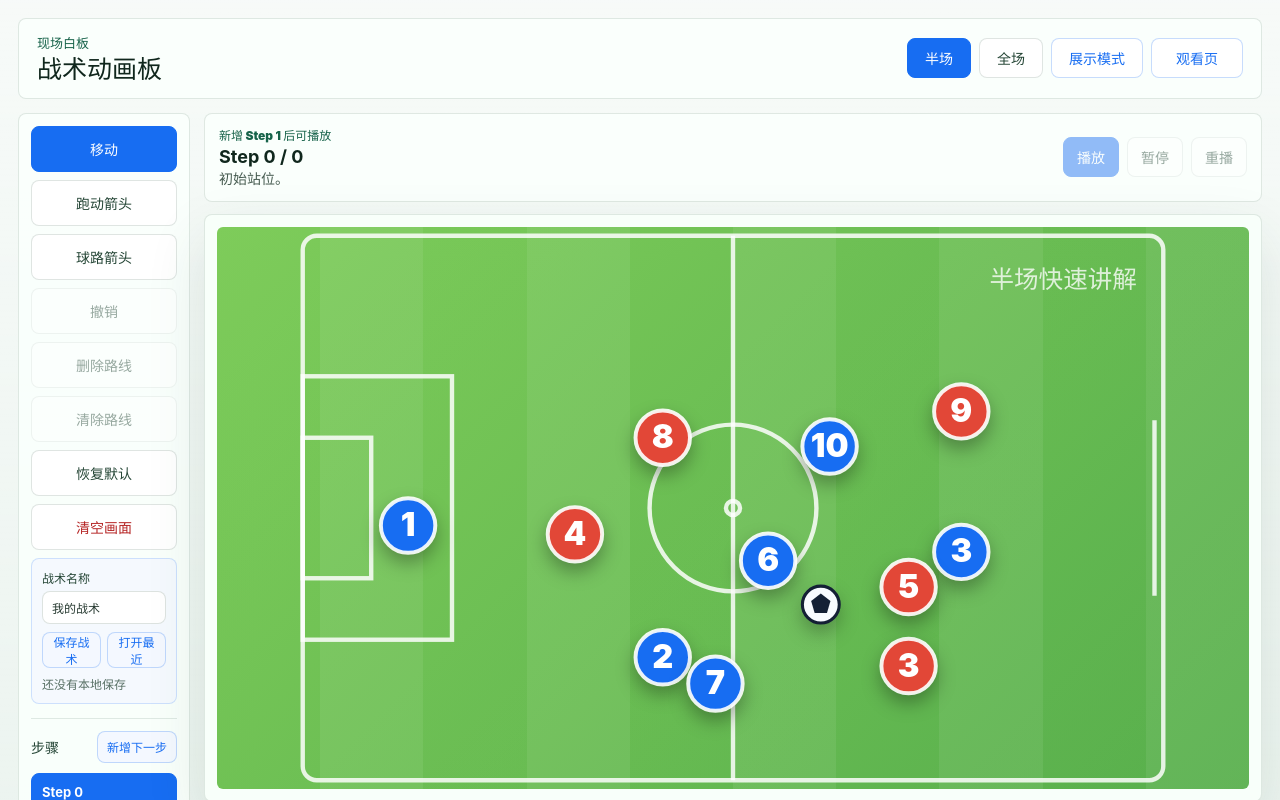
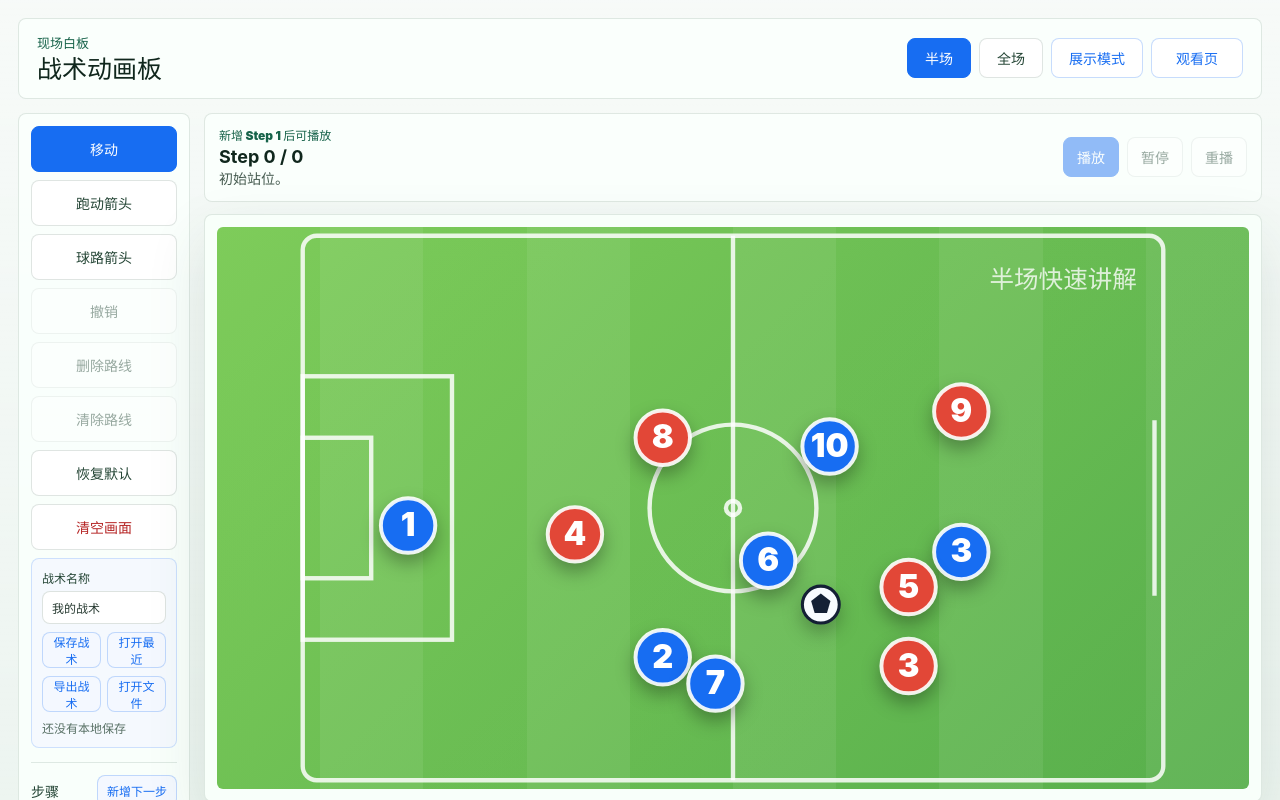
Before and after one commit to binsun0501-dot/tactical-animation-board, a React (Vite) app: page / in a window 1280 px wide. Shown: the top 800 px of the page. Built offline with nearby package versions, Linux system fonts and the light colour scheme.

Commit message:
milestone-3: add json export and import

```diff
--- a/src/App.jsx
+++ b/src/App.jsx
@@ -11,12 +11,14 @@ import {
   createBoardStateFromStep,
   resolvePlaybackFrame,
 } from "./utils/playback.js";
+import { downloadTextFile } from "./utils/downloadFile.js";
 import {
   createNewTacticMeta,
   createTacticDocument,
   documentToAppState,
   getSavedTacticSummary,
   loadSavedTacticDocument,
+  sanitizeTitleForFilename,
   saveTacticDocument,
 } from "./utils/tacticPersistence.js";
 
@@ -308,6 +310,18 @@ export default function App() {
     }
   }
 
+  function createCurrentTacticDocument(metaOverrides = {}) {
+    return createTacticDocument({
+      steps,
+      activeStepId,
+      fieldView,
+      tacticMeta: {
+        ...tacticMeta,
+        ...metaOverrides,
+      },
+    });
+  }
+
   function loadRecentTactic() {
     try {
       const document = loadSavedTacticDocument();
@@ -320,6 +334,36 @@ export default function App() {
       setSavedSummary(getSavedTacticSummary());
     } catch (error) {
       setSaveStatus(error.message || "打开失败，请检查保存数据");
+    }
+  }
+
+  function exportTacticJson() {
+    try {
+      const document = createCurrentTacticDocument({
+        updatedAt: new Date().toISOString(),
+      });
+      const content = JSON.stringify(document, null, 2);
+      const fileName = `${sanitizeTitleForFilename(document.tactic.title)}.json`;
+      downloadTextFile({
+        content,
+        fileName,
+        type: "application/json;charset=utf-8",
+      });
+      window.__tacticalBoardLastJsonExport = content;
+      setSaveStatus("已导出战术文件");
+    } catch (error) {
+      setSaveStatus(error.message || "导出失败，请重试");
+    }
+  }
+
+  async function importTacticJson(file) {
+    try {
+      const content = await file.text();
+      const appState = documentToAppState(content);
+      applyTacticState(appState, "已打开战术文件");
+      setSavedSummary(getSavedTacticSummary());
+    } catch (error) {
+      setSaveStatus(error.message || "打开失败，请检查战术文件");
     }
   }
 
@@ -567,6 +611,8 @@ export default function App() {
               onTitleChange={updateTacticTitle}
               onSave={saveCurrentTactic}
               onLoadSaved={loadRecentTactic}
+              onExportJson={exportTacticJson}
+              onImportJson={importTacticJson}
               savedSummary={savedSummary}
               status={saveStatus}
               disabled={editingDisabled}
--- a/src/components/SavePanel.jsx
+++ b/src/components/SavePanel.jsx
@@ -1,12 +1,31 @@
+import { useRef } from "react";
+
 export function SavePanel({
   tacticTitle,
   onTitleChange,
   onSave,
   onLoadSaved,
+  onExportJson,
+  onImportJson,
   savedSummary,
   status,
   disabled,
 }) {
+  const fileInputRef = useRef(null);
+
+  function openFilePicker() {
+    fileInputRef.current?.click();
+  }
+
+  function handleFileChange(event) {
+    const [file] = event.target.files;
+    if (file) {
+      onImportJson(file);
+    }
+
+    event.target.value = "";
+  }
+
   return (
     <section className="save-panel" aria-label="保存战术">
       <label className="tactic-title-field">
@@ -36,6 +55,37 @@ export function SavePanel({
         </button>
       </div>
 
+      <div className="save-actions">
+        <button
+          className="small-button"
+          type="button"
+          data-testid="export-json"
+          onClick={onExportJson}
+          disabled={disabled}
+        >
+          导出战术
+        </button>
+        <button
+          className="small-button"
+          type="button"
+          data-testid="import-json"
+          onClick={openFilePicker}
+          disabled={disabled}
+        >
+          打开文件
+        </button>
+      </div>
+
+      <input
+        ref={fileInputRef}
+        className="file-input"
+        data-testid="import-json-file"
+        type="file"
+        accept="application/json,.json"
+        onChange={handleFileChange}
+        tabIndex={-1}
+      />
+
       <p className="saved-summary">
         {savedSummary ? `最近保存：${savedSummary.title}` : "还没有本地保存"}
       </p>
--- a/src/styles.css
+++ b/src/styles.css
@@ -207,6 +207,14 @@ h1 {
   display: grid;
   grid-template-columns: 1fr 1fr;
   gap: 6px;
+}
+
+.file-input {
+  position: absolute;
+  width: 1px;
+  height: 1px;
+  overflow: hidden;
+  clip: rect(0 0 0 0);
 }
 
 .saved-summary,
--- /dev/null
+++ b/src/utils/downloadFile.js
@@ -0,0 +1,12 @@
+export function downloadTextFile({ content, fileName, type }) {
+  const blob = new Blob([content], { type });
+  const url = window.URL.createObjectURL(blob);
+  const link = window.document.createElement("a");
+
+  link.href = url;
+  link.download = fileName;
+  window.document.body.appendChild(link);
+  link.click();
+  link.remove();
+  window.URL.revokeObjectURL(url);
+}
```
